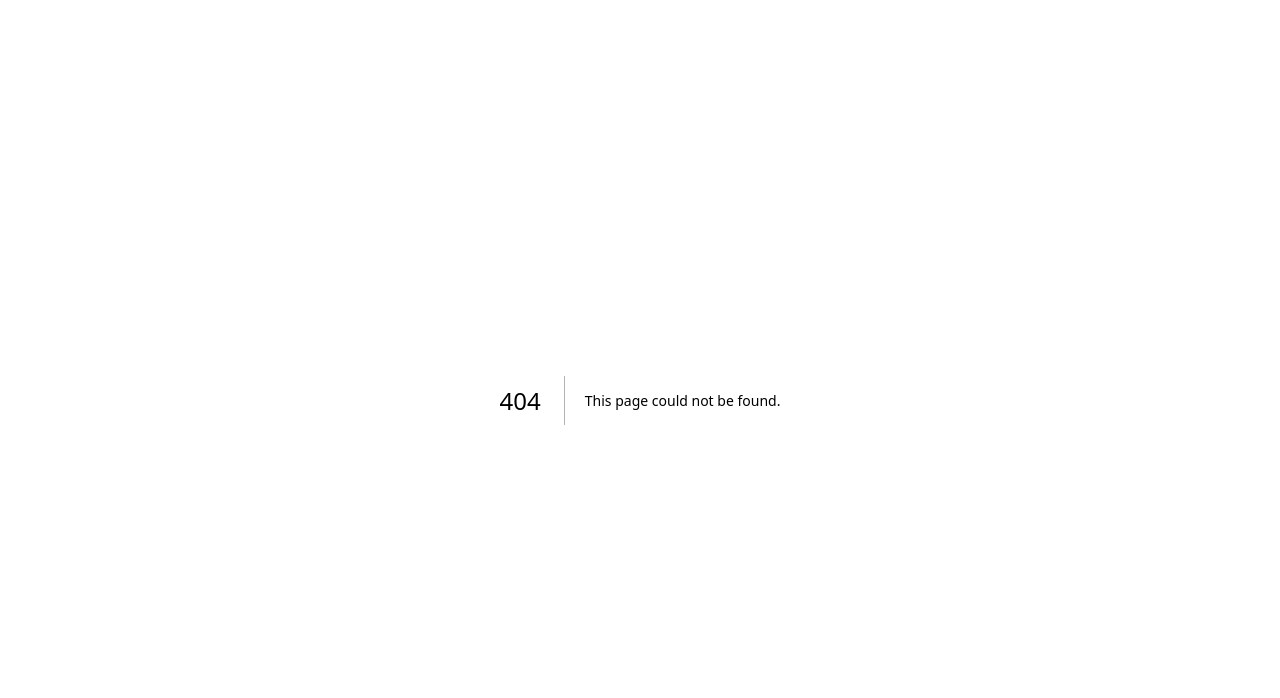
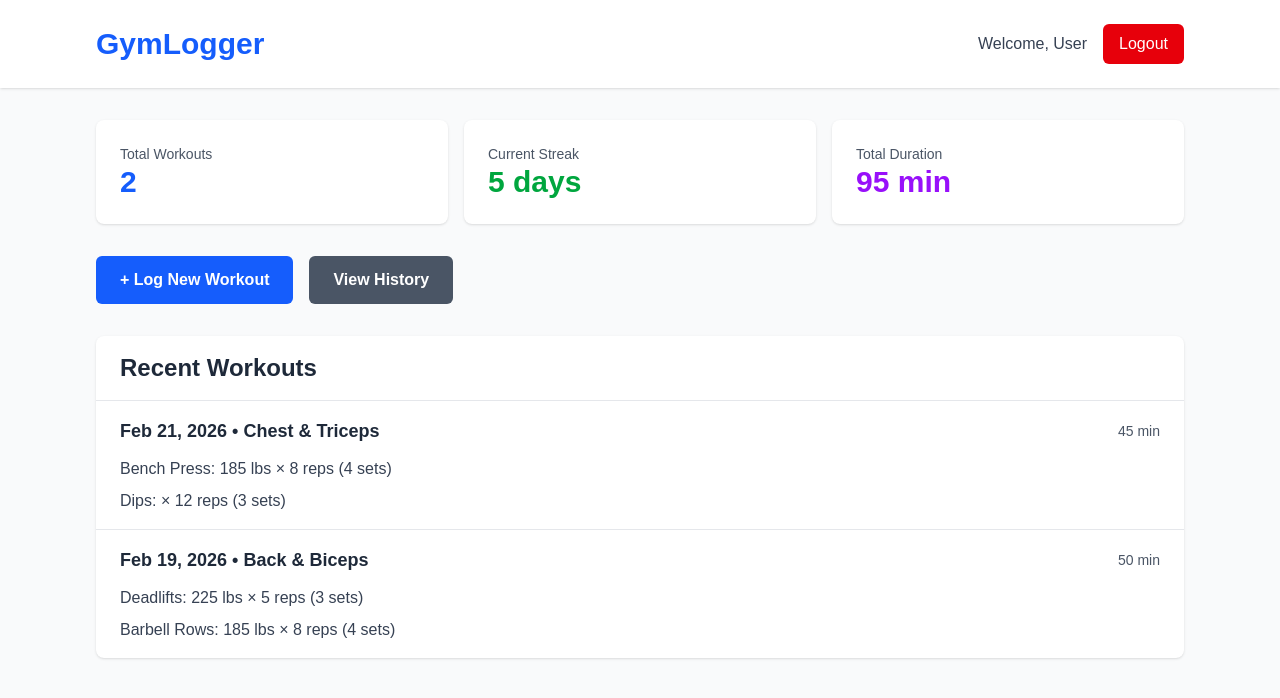
Before and after one commit to KshitijPotdar/GymLogger, a Next.js app: page /dashboard in a window 1280 px wide. Before the commit this address had no page. Shown: the top 698 px of the page. Built offline with nearby package versions, Linux system fonts and the light colour scheme.

Commit message:
added basic dash boardd + temp home page

```diff
--- /dev/null
+++ b/src/app/dashboard/page.tsx
@@ -0,0 +1,162 @@
+'use client';
+
+import React, { useState } from 'react';
+
+// **TYPE DEFINITIONS** - This tells TypeScript what data looks like
+// Think of it as describing the shape of your data
+interface Exercise {
+  name: string;
+  weight?: number;
+  reps: number;
+  sets: number;
+}
+
+interface Workout {
+  id: string;
+  date: string;
+  workoutType: string; // e.g., "Chest & Triceps"
+  exercises: Exercise[];
+  duration: number; // in minutes
+}
+
+export default function Dashboard() {
+  // **STATE MANAGEMENT** - This stores data that can change
+  // useState returns [currentValue, functionToUpdateIt]
+  const [workouts, setWorkouts] = useState<Workout[]>([
+    {
+      id: '1',
+      date: 'Feb 21, 2026',
+      workoutType: 'Chest & Triceps',
+      exercises: [
+        { name: 'Bench Press', weight: 185, reps: 8, sets: 4 },
+        { name: 'Dips', reps: 12, sets: 3 },
+      ],
+      duration: 45,
+    },
+    {
+      id: '2',
+      date: 'Feb 19, 2026',
+      workoutType: 'Back & Biceps',
+      exercises: [
+        { name: 'Deadlifts', weight: 225, reps: 5, sets: 3 },
+        { name: 'Barbell Rows', weight: 185, reps: 8, sets: 4 },
+      ],
+      duration: 50,
+    },
+  ]);
+
+  // **HANDLER FUNCTION** - Runs when user clicks logout
+  const handleLogout = () => {
+    console.log('User logged out');
+    // TODO: Later we'll redirect to login page with: window.location.href = '/login'
+  };
+
+  // **HANDLER FUNCTION** - Runs when user clicks "Log New Workout"
+  const handleNewWorkout = () => {
+    console.log('Opening new workout form');
+    // TODO: Open modal or redirect to workout form page
+  };
+
+  return (
+    <div className='min-h-screen bg-gray-50'>
+      {/* ===== HEADER ===== */}
+      <header className='bg-white shadow'>
+        <div className='mx-auto max-w-6xl px-4 py-6 sm:px-6 lg:px-8'>
+          <div className='flex items-center justify-between'>
+            <h1 className='text-3xl font-bold text-blue-600'>GymLogger</h1>
+            <div className='flex items-center gap-4'>
+              <span className='text-gray-700'>Welcome, User</span>
+              <button
+                onClick={handleLogout}
+                className='rounded-md bg-red-600 px-4 py-2 text-white hover:bg-red-700 transition-colors'
+              >
+                Logout
+              </button>
+            </div>
+          </div>
+        </div>
+      </header>
+
+      {/* ===== MAIN CONTENT ===== */}
+      <main className='mx-auto max-w-6xl px-4 py-8 sm:px-6 lg:px-8'>
+        {/* === STATS SECTION === */}
+        <div className='mb-8 grid grid-cols-1 gap-4 sm:grid-cols-3'>
+          {/* Stat Card 1 */}
+          <div className='rounded-lg bg-white p-6 shadow'>
+            <p className='text-sm text-gray-600'>Total Workouts</p>
+            <p className='text-3xl font-bold text-blue-600'>
+              {workouts.length}
+            </p>
+          </div>
+
+          {/* Stat Card 2 */}
+          <div className='rounded-lg bg-white p-6 shadow'>
+            <p className='text-sm text-gray-600'>Current Streak</p>
+            <p className='text-3xl font-bold text-green-600'>5 days</p>
+          </div>
+
+          {/* Stat Card 3 */}
+          <div className='rounded-lg bg-white p-6 shadow'>
+            <p className='text-sm text-gray-600'>Total Duration</p>
+            <p className='text-3xl font-bold text-purple-600'>95 min</p>
+          </div>
+        </div>
+
+        {/* === ACTION BUTTONS === */}
+        <div className='mb-8 flex gap-4'>
+          <button
+            onClick={handleNewWorkout}
+            className='rounded-md bg-blue-600 px-6 py-3 text-white font-semibold hover:bg-blue-700 transition-colors'
+          >
+            + Log New Workout
+          </button>
+          <button className='rounded-md bg-gray-600 px-6 py-3 text-white font-semibold hover:bg-gray-700 transition-colors'>
+            View History
+          </button>
+        </div>
+
+        {/* === RECENT WORKOUTS SECTION === */}
+        <div className='rounded-lg bg-white shadow'>
+          <div className='border-b border-gray-200 px-6 py-4'>
+            <h2 className='text-2xl font-bold text-gray-800'>Recent Workouts</h2>
+          </div>
+
+          <div className='divide-y divide-gray-200'>
+            {/* Map through workouts array to show each one */}
+            {workouts.map((workout) => (
+              <div key={workout.id} className='px-6 py-4'>
+                {/* Workout header with date and type */}
+                <div className='mb-3 flex items-center justify-between'>
+                  <h3 className='text-lg font-semibold text-gray-800'>
+                    {workout.date} • {workout.workoutType}
+                  </h3>
+                  <span className='text-sm text-gray-600'>
+                    {workout.duration} min
+                  </span>
+                </div>
+
+                {/* Exercises list */}
+                <ul className='space-y-2'>
+                  {workout.exercises.map((exercise, index) => (
+                    <li key={index} className='text-gray-700'>
+                      <span className='font-medium'>{exercise.name}:</span>{' '}
+                      {exercise.weight && `${exercise.weight} lbs `}
+                      × {exercise.reps} reps ({exercise.sets} sets)
+                    </li>
+                  ))}
+                </ul>
+              </div>
+            ))}
+          </div>
+
+          {/* If no workouts exist, show this message */}
+          {workouts.length === 0 && (
+            <div className='px-6 py-12 text-center text-gray-500'>
+              No workouts yet. Start by logging your first workout!
+            </div>
+          )}
+        </div>
+      </main>
+    </div>
+  );
+}
--- a/src/app/page.tsx
+++ b/src/app/page.tsx
@@ -1,65 +1,25 @@
-import Image from "next/image";
-
 export default function Home() {
   return (
-    <div className="flex min-h-screen items-center justify-center bg-zinc-50 font-sans dark:bg-black">
-      <main className="flex min-h-screen w-full max-w-3xl flex-col items-center justify-between py-32 px-16 bg-white dark:bg-black sm:items-start">
-        <Image
-          className="dark:invert"
-          src="/next.svg"
-          alt="Next.js logo"
-          width={100}
-          height={20}
-          priority
-        />
-        <div className="flex flex-col items-center gap-6 text-center sm:items-start sm:text-left">
-          <h1 className="max-w-xs text-3xl font-semibold leading-10 tracking-tight text-black dark:text-zinc-50">
-            To get started, edit the page.tsx file.
-          </h1>
-          <p className="max-w-md text-lg leading-8 text-zinc-600 dark:text-zinc-400">
-            Looking for a starting point or more instructions? Head over to{" "}
-            <a
-              href="https://vercel.com/templates?framework=next.js&utm_source=create-next-app&utm_medium=appdir-template-tw&utm_campaign=create-next-app"
-              className="font-medium text-zinc-950 dark:text-zinc-50"
-            >
-              Templates
-            </a>{" "}
-            or the{" "}
-            <a
-              href="https://nextjs.org/learn?utm_source=create-next-app&utm_medium=appdir-template-tw&utm_campaign=create-next-app"
-              className="font-medium text-zinc-950 dark:text-zinc-50"
-            >
-              Learning
-            </a>{" "}
-            center.
-          </p>
-        </div>
-        <div className="flex flex-col gap-4 text-base font-medium sm:flex-row">
+    <div className="min-h-screen bg-gradient-to-br from-blue-500 to-blue-600 flex items-center justify-center p-4">
+      <div className="text-center">
+        <h1 className="text-5xl font-bold text-white mb-6">GymLogger</h1>
+        <p className="text-xl text-blue-100 mb-8">Track your workouts, achieve your goals</p>
+
+        <div className="flex flex-col gap-4 sm:flex-row sm:justify-center">
           <a
-            className="flex h-12 w-full items-center justify-center gap-2 rounded-full bg-foreground px-5 text-background transition-colors hover:bg-[#383838] dark:hover:bg-[#ccc] md:w-[158px]"
-            href="https://vercel.com/new?utm_source=create-next-app&utm_medium=appdir-template-tw&utm_campaign=create-next-app"
-            target="_blank"
-            rel="noopener noreferrer"
+            href="/login"
+            className="bg-white text-blue-600 px-8 py-3 rounded-lg font-semibold hover:bg-gray-100 transition-colors"
           >
-            <Image
-              className="dark:invert"
-              src="/vercel.svg"
-              alt="Vercel logomark"
-              width={16}
-              height={16}
-            />
-            Deploy Now
+            Login
           </a>
           <a
-            className="flex h-12 w-full items-center justify-center rounded-full border border-solid border-black/[.08] px-5 transition-colors hover:border-transparent hover:bg-black/[.04] dark:border-white/[.145] dark:hover:bg-[#1a1a1a] md:w-[158px]"
-            href="https://nextjs.org/docs?utm_source=create-next-app&utm_medium=appdir-template-tw&utm_campaign=create-next-app"
-            target="_blank"
-            rel="noopener noreferrer"
+            href="/dashboard"
+            className="bg-blue-700 text-white px-8 py-3 rounded-lg font-semibold hover:bg-blue-800 transition-colors"
           >
-            Documentation
+            View Dashboard
           </a>
         </div>
-      </main>
+      </div>
     </div>
   );
 }
```
Also changed, not shown: 1 other file (tests, documents, lock files or other folders).
